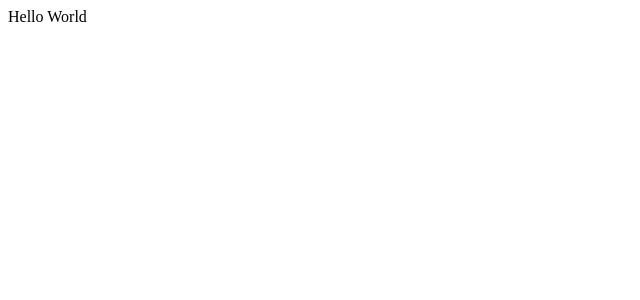
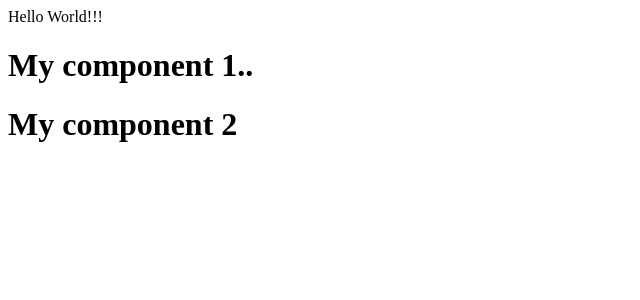
Before and after one commit to royrmagdaong/React-Session-3, a React (Vite) app: page / in a window 1280 px wide. Shown: the top 300 px of the page, without its empty margins (0-640 px from the left). Built offline with nearby package versions, Linux system fonts and the light colour scheme.

Commit message:
create component and using component

```diff
--- a/src/App.jsx
+++ b/src/App.jsx
@@ -1,11 +1,15 @@
 import { useState } from 'react'
 import './App.css'
+import MyComponent from './components/MyComponent'
+import MyComponent2 from './components/my-component-2'
 
 function App() {
 
   return (
     <>
-      <div>Hello World</div>
+      <div>Hello World!!!</div>
+      <MyComponent />
+      <MyComponent2 />
     </>
   )
 }
--- /dev/null
+++ b/src/components/MyComponent.jsx
@@ -0,0 +1,11 @@
+// import react from 'react'
+
+function MyComponent(){
+    return (
+        <div>
+            <h1>My component 1..</h1>
+        </div>
+    )
+}
+
+export default MyComponent
--- /dev/null
+++ b/src/components/my-component-2.jsx
@@ -0,0 +1,13 @@
+// import react from 'react'
+
+function MyComponent2(){
+    // pascal case MyComponent
+    // camecase myComponent
+    return (
+        <div>
+            <h1>My component 2</h1>
+        </div>
+    )
+}
+
+export default MyComponent2
```
